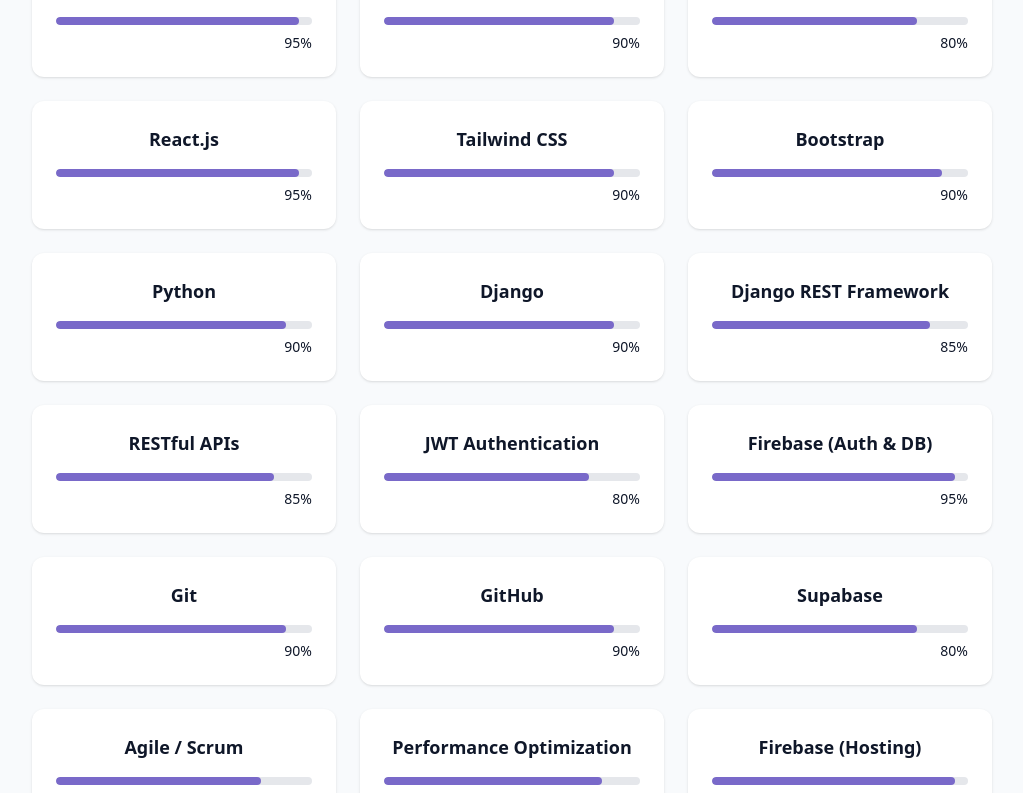
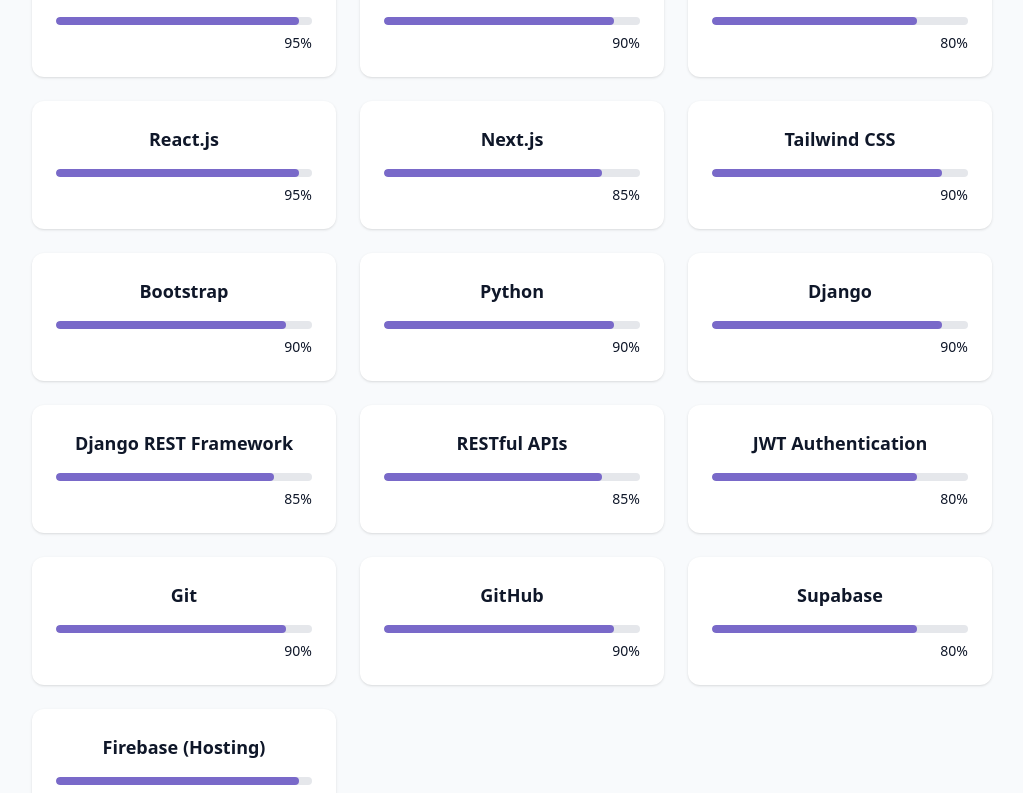
Before and after one commit to melvincbenjamin/meltech_breeze, a React (Vite) app: page / in a window 1280 px wide. Shown: the part 1927-2720 px from the top of the page, without its empty margins (128-1151 px from the left). Built offline with nearby package versions, Linux system fonts and the light colour scheme.

Commit message:
Update SkillSection.jsx

```diff
--- a/src/components/SkillSection.jsx
+++ b/src/components/SkillSection.jsx
@@ -6,6 +6,7 @@
   { id: 2, name: "JavaScript (ES6+)", level: 90, category: "Frontend" },
   { id: 3, name: "TypeScript", level: 80, category: "Frontend" },
   { id: 4, name: "React.js", level: 95, category: "Frontend" },
+  { id: 4, name: "Next.js", level: 85, category: "Frontend" },
   { id: 5, name: "Tailwind CSS", level: 90, category: "Frontend" },
   { id: 6, name: "Bootstrap", level: 90, category: "Frontend" },
 
@@ -15,14 +16,11 @@
   { id: 9, name: "Django REST Framework", level: 85, category: "Backend" },
   { id: 10, name: "RESTful APIs", level: 85, category: "Backend" },
   { id: 11, name: "JWT Authentication", level: 80, category: "Backend" },
-  { id: 12, name: "Firebase (Auth & DB)", level: 95, category: "Backend" },
 
   // Tools
   { id: 13, name: "Git", level: 90, category: "Tools" },
   { id: 14, name: "GitHub", level: 90, category: "Tools" },
   { id: 15, name: "Supabase", level: 80, category: "Tools" },
-  { id: 16, name: "Agile / Scrum", level: 80, category: "Tools" },
-  { id: 17, name: "Performance Optimization", level: 85, category: "Tools" },
   { id: 18, name: "Firebase (Hosting)", level: 95, category: "Tools" },
 ];
 
```
